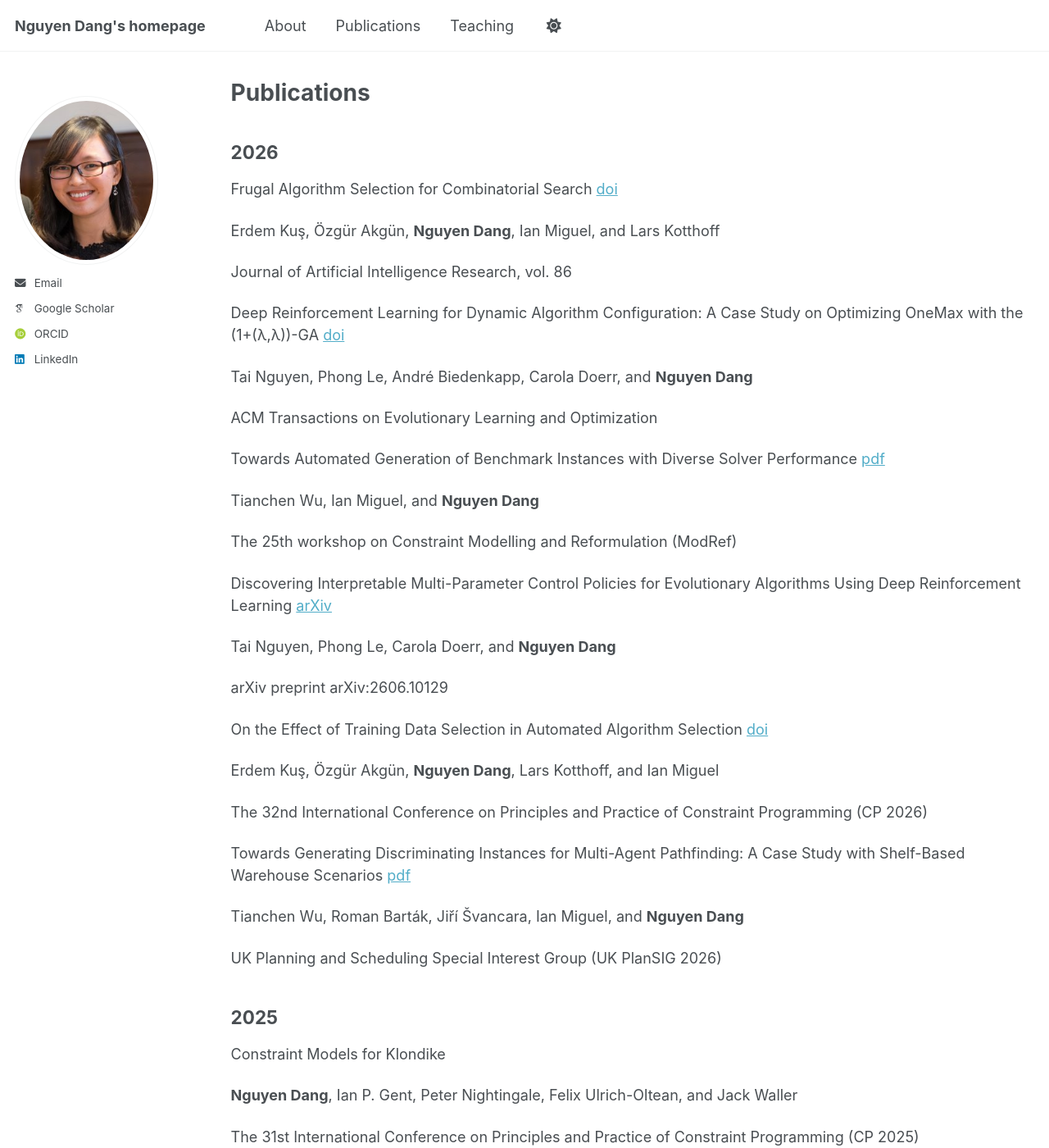
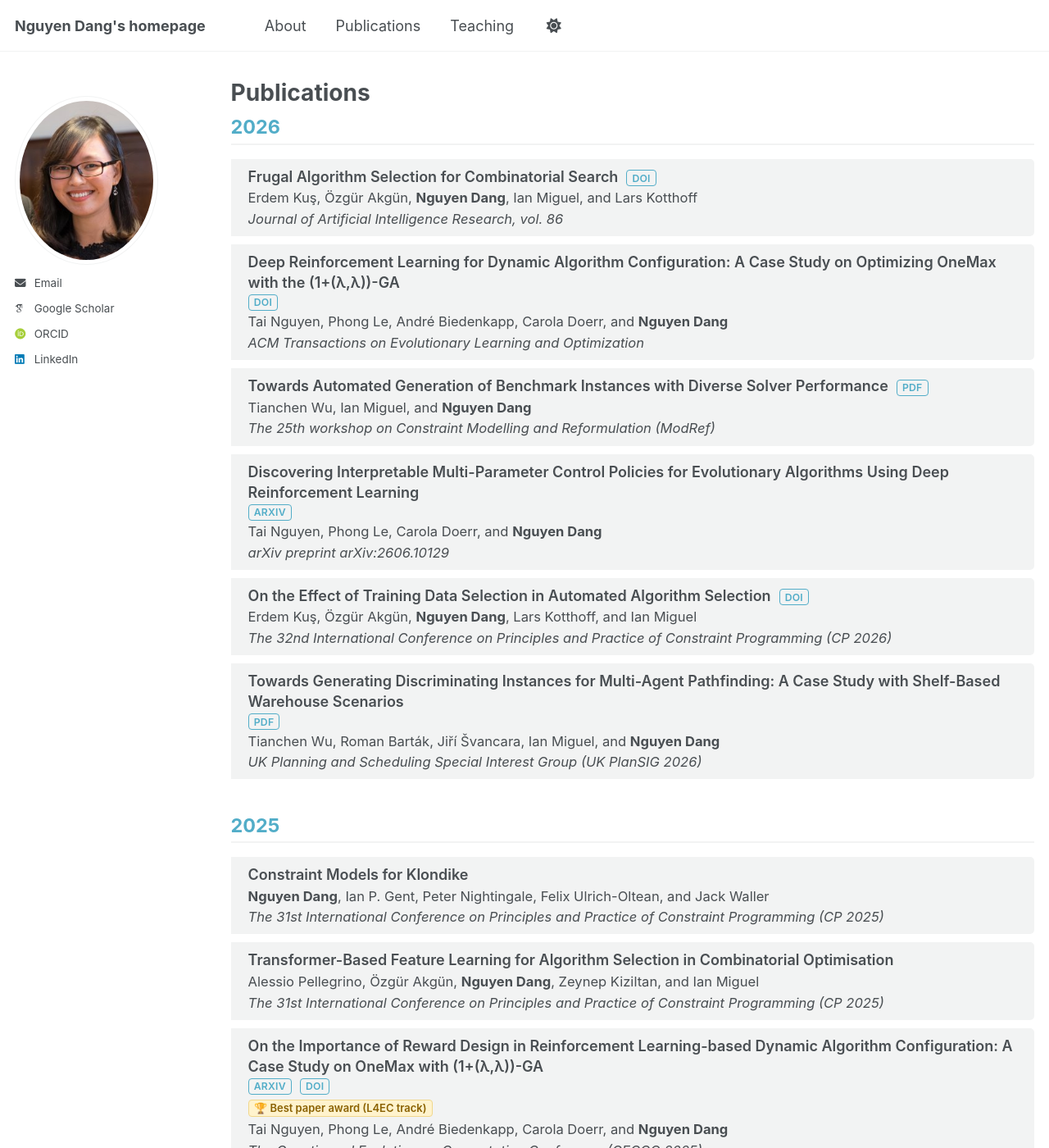
Before and after one commit to ndangtt/ndangtt.github.io, a Jekyll site: the page built from _pages/publication.md, in a window 1280 px wide and 1400 px high. Shown: the whole window at 82% size. Built offline with Jekyll 4.4.1, drawn with Linux system fonts in a browser that asks for light colours; some web fonts are replaced; a script that is not in the unit is left out.

Commit message:
update layout

```diff
--- a/assets/css/main.scss
+++ b/assets/css/main.scss
@@ -34,6 +34,7 @@
 
     "layout/page",
     "layout/archive",
+    "layout/publications",
     "layout/sidebar",
 
     "vendor/font-awesome/fontawesome",
```
